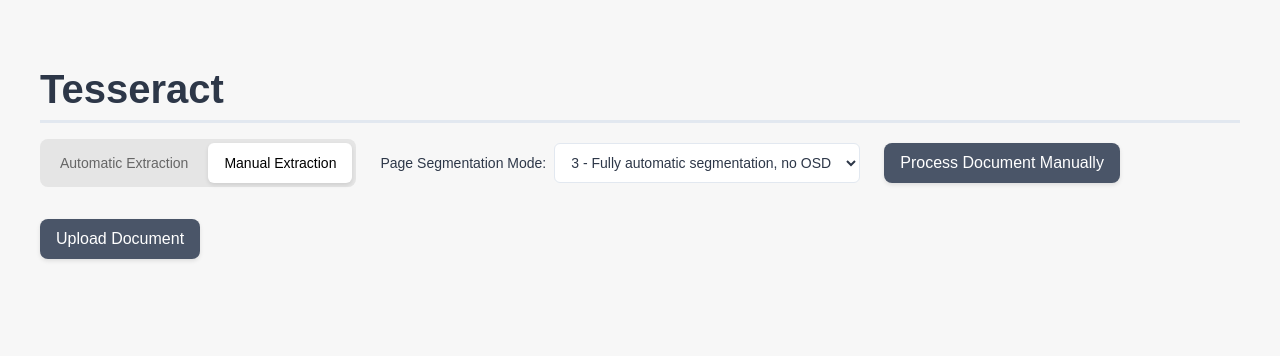
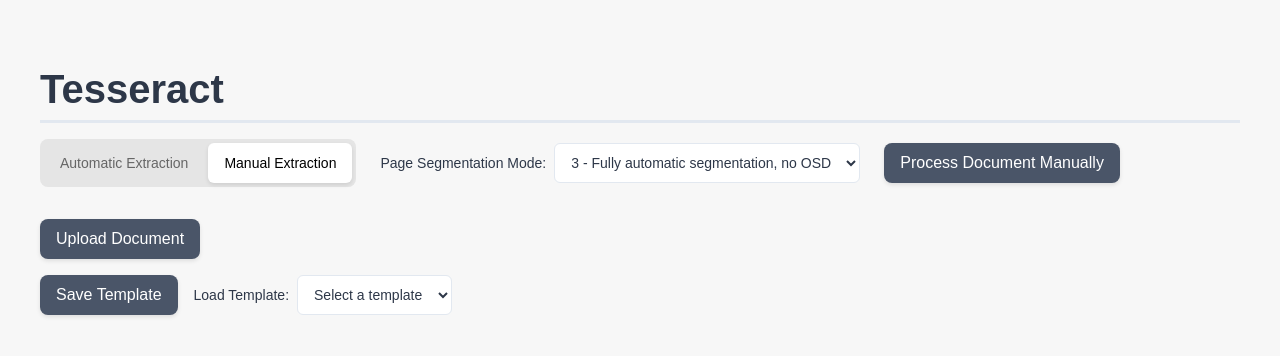
Before and after one commit to daxfrost/ocr-document-processor, a Next.js app: page /tesseract in a window 1280 px wide. Both pictures are taken after a click on the button "Manual Extraction". Shown: the top 356 px of the page. Built offline with nearby package versions, Linux system fonts and the light colour scheme.

Commit message:
added templating

```diff
--- a/src/app/tesseract/page.tsx
+++ b/src/app/tesseract/page.tsx
@@ -1,7 +1,7 @@
 "use client"
 
 import { useState, useRef, useEffect } from "react";
-import { Rectangle, Mode, OCRSection } from "@/types/ocr"; // Assume shared types are defined here
+import { Rectangle, Mode, OCRSection, Template } from "@/types/ocr"; // Assume shared types are defined here
 import styled from 'styled-components';
 import { useTheme } from 'styled-components';
 
@@ -56,6 +56,8 @@ const TesseractPage: React.FC = () => {
   const [originalTemplateRectangles, setOriginalTemplateRectangles] = useState<Rectangle[]>([]);
   const [currentRect, setCurrentRect] = useState<{ x: number; y: number; width: number; height: number } | null>(null);
   const [dragging, setDragging] = useState(false);
+  const [templates, setTemplates] = useState<Template[]>([]);
+  const [selectedTemplate, setSelectedTemplate] = useState<string | null>(null);
 
   // (Optional states for template anchors, etc. not shown here)
   const imageContainerRef = useRef<HTMLDivElement>(null);
@@ -67,7 +69,8 @@ const TesseractPage: React.FC = () => {
     const saved = localStorage.getItem("documentTemplates");
     if (saved) {
       try {
-        // Load templates as needed.
+        const parsedTemplates = JSON.parse(saved);
+        setTemplates(parsedTemplates);
       } catch (err) {
         console.error("Error parsing saved templates", err);
       }
@@ -339,6 +342,55 @@ const TesseractPage: React.FC = () => {
     setLoading(false);
   };
 
+  const handleSaveTemplate = () => {
+    const templateName = window.prompt("Enter template name", "");
+    if (!templateName) return;
+    const newTemplate: Template = { name: templateName, rectangles };
+    const updatedTemplates = [...templates, newTemplate];
+    setTemplates(updatedTemplates);
+    localStorage.setItem("documentTemplates", JSON.stringify(updatedTemplates));
+  };
+
+  const handleLoadTemplate = (templateName: string) => {
+    const template = templates.find(t => t.name === templateName);
+    if (template) {
+      setRectangles(template.rectangles);
+      setOriginalTemplateRectangles(template.rectangles);
+      setSelectedTemplate(templateName);
+      applyTemplateToImage(template.rectangles);
+    }
+  };
+
+  const handleDeleteTemplate = () => {
+    if (!selectedTemplate) return;
+    if (window.confirm(`Are you sure you want to delete the template "${selectedTemplate}"?`)) {
+      const updatedTemplates = templates.filter(t => t.name !== selectedTemplate);
+      setTemplates(updatedTemplates);
+      localStorage.setItem("documentTemplates", JSON.stringify(updatedTemplates));
+      setSelectedTemplate(null);
+    }
+  };
+
+  const applyTemplateToImage = (templateRectangles: Rectangle[]) => {
+    if (!imageRef.current || !imageContainerRef.current) return;
+    const containerRect = imageContainerRef.current.getBoundingClientRect();
+    const imgEl = imageRef.current;
+    const scaleX = containerRect.width / imgEl.naturalWidth;
+    const scaleY = containerRect.height / imgEl.naturalHeight;
+
+    const updatedRectangles = templateRectangles.map(rect => ({
+      ...rect,
+      display: {
+        x: rect.normalized.x * imgEl.naturalWidth * scaleX,
+        y: rect.normalized.y * imgEl.naturalHeight * scaleY,
+        width: rect.normalized.width * imgEl.naturalWidth * scaleX,
+        height: rect.normalized.height * imgEl.naturalHeight * scaleY
+      }
+    }));
+
+    setRectangles(updatedRectangles);
+  };
+
   return (
     <Container>
       <Heading>Tesseract</Heading>
@@ -402,6 +454,30 @@ const TesseractPage: React.FC = () => {
         <Button onClick={() => document.getElementById('fileInput')?.click()}>
           Upload Document
         </Button>
+
+        {mode === "manual" && (
+          <div style={{ marginTop: "1rem", display: "flex", alignItems: "center" }}>
+            <Button onClick={handleSaveTemplate} style={{ marginRight: "1rem" }}>Save Template</Button>
+            <div style={{ display: "flex", alignItems: "center" }}>
+              <label style={{ ...theme.components.label, marginRight: "0.5rem" }}>Load Template:</label>
+              <select
+                value={selectedTemplate || ""}
+                onChange={(e) => handleLoadTemplate(e.target.value)}
+                style={theme.components.select}
+              >
+                <option value="" disabled>Select a template</option>
+                {templates.map((template, idx) => (
+                  <option key={idx} value={template.name}>{template.name}</option>
+                ))}
+              </select>
+              {selectedTemplate && (
+                <Button onClick={handleDeleteTemplate} style={{ marginLeft: "1rem" }}>
+                  Delete Template
+                </Button>
+              )}
+            </div>
+          </div>
+        )}
       </div>
 
       {imagePreviewUrl && (
```
